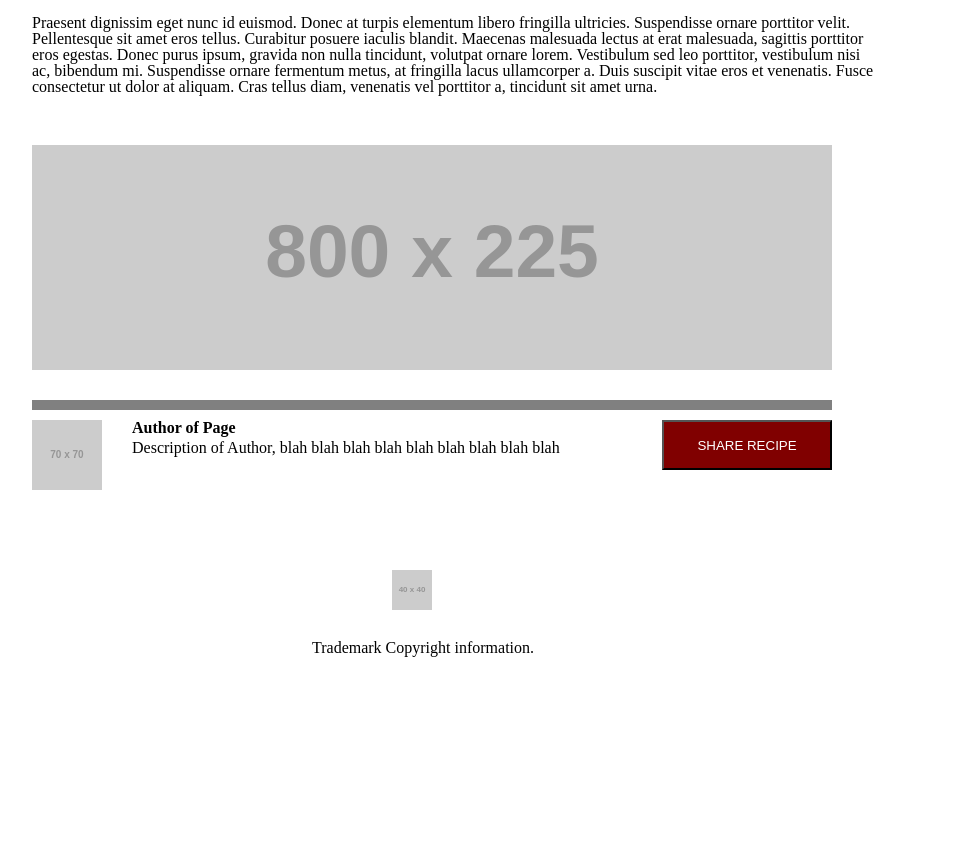
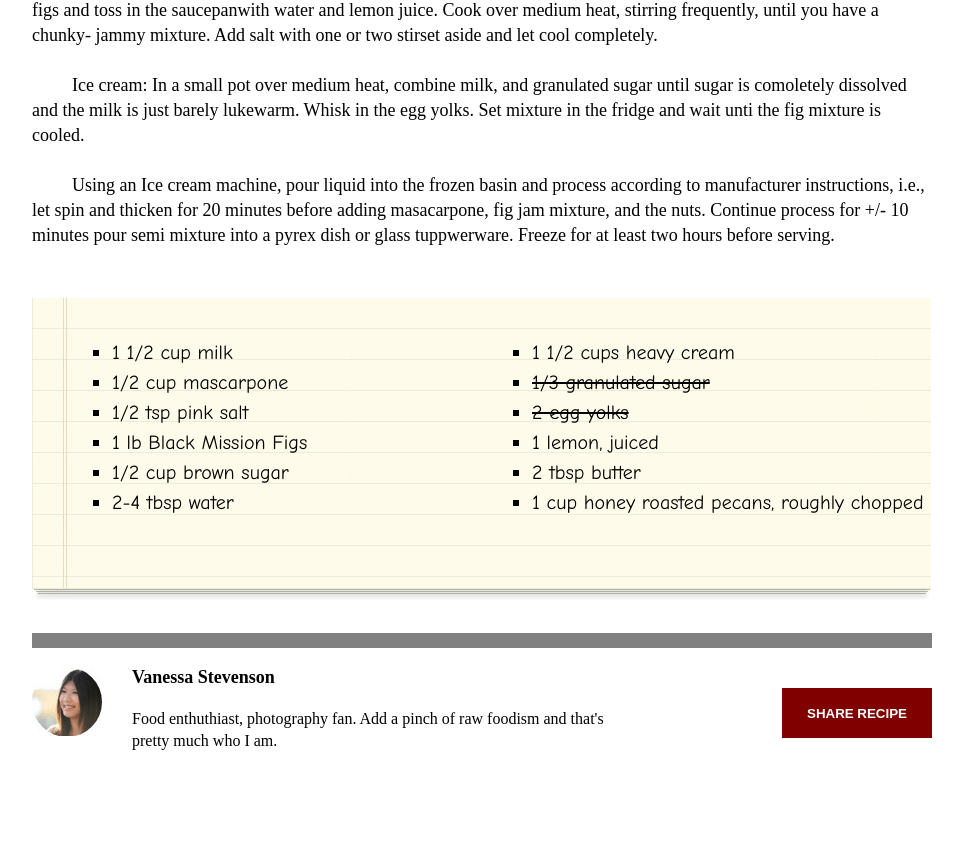
Before and after one commit to Timinis/chocolate-pizza, a plain HTML site: page index.html in a window 1280 px wide. Shown: the part 942-1784 px from the top of the page, without its empty margins (268-1231 px from the left). Before the commit the page ends 1622 px from the top, so only its background shows below. Drawn offline with Linux system fonts and the light colour scheme; placeholder pictures from the web are drawn by us.

Commit message:
fixed placeholder

```diff
--- a/index.html
+++ b/index.html
@@ -12,97 +12,99 @@
 
 <body>
     <header>
-        <img src="https://placehold.it/200x70/000">
+        <h1>Delicious</h1>
+        <h2>THE BEST FOOD BLOG ON THE WEB</h2>
+        <img id="logo" src="logo.png">
         <nav>
-            <ul>
-                <li>
+
             <a href="#">
-                        <img src="https://placehold.it/25x25/000">
+                <img src="fb-icon.png">
             </a>
-                </li>
-                <li>
+
             <a href="#">
-                        <img src="https://placehold.it/25x25/000">
+                <img src="twit-icon.png">
             </a>
-                </li>
-                <li>
+
             <a href="#">
-                        <img src="https://placehold.it/25x25/000">
+                <img src="gp-icon.png">
             </a>
-                </li>
-                <li>
+
             <a href="#">
-                        <img src="https://placehold.it/25x25/000">
+                <img src="insta-icon.png">
             </a>
-                </li>
-                <li>
+
             <a href="#">
-                        <img src="https://placehold.it/25x25/000">
+                <img src="flic-icon.png">
             </a>
-                </li>
-                <li id="small-gap">
+
             <a href="#">
-                        <img src="https://placehold.it/25x25/000">
+                <img src="pint-icon.png">
             </a>
-                </li>
-                <li>
+
             <a href="#">
-                        <img src="https://placehold.it/25x25/000">
+                <img src="rss-icon.png">
             </a>
-                </li>
-                <li>
+
             <a href="#">
-                        <img src="https://placehold.it/25x25/000">
+                <img src="mail-icon.png">
             </a>
-                </li>
-            </ul>
+
         </nav>
     </header>
     <main>
-        <h1>Content Title</h1>
-        <h2>Date/Category</h2>
-        <button>PRINT</button>
-
-        <img id="recipe-picture" src="https://placehold.it/800x450/000">
-
-
+        <h1>Chocolate Pizza</h1>
+        <h2 id="date">POSTED ON 15 DEC 2013/DESSERTS</h2>
+        <img id="printicon" src="print-icon.png">
+        <h3>PRINT</h3>
+        <img id="big-picture" src="choco-pizza.png">
         <p id="p1">
-            Lorem ipsum dolor sit amet, consectetur adipiscing elit. Vivamus dapibus odio urna. Integer fringilla sodales pharetra. Vestibulum
-            id orci purus. Integer placerat eros a condimentum euismod. Nulla condimentum risus eu urna rutrum tincidunt.Nulla
-            eu porttitor elit. Praesent auctor sapien felis, nec varius lorem vehicula at. Sed euismod porta ipsum, vitae
-            laoreet ex ullamcorper et. Sed interdum dictum dolor consectetur gravida.
-
+            For the fig swirl: Melt butter over medium heat in a saucepan. Add brown sugar and stir to dissolve. Halve all of the figs
+            and toss in the saucepanwith water and lemon juice. Cook over medium heat, stirring frequently, until you have
+            a chunky- jammy mixture. Add salt with one or two stirset aside and let cool completely.
         </p>
         <p id="p2">
-            Vestibulum sit amet condimentum velit, non aliquet ligula. In nec magna neque. Duis et risus et urna elementum aliquet lobortis
-            quis nisi. Nullam finibus hendrerit consectetur. Mauris finibus sapien a diam tincidunt, non congue libero viverra.
-            Vestibulum eu aliquet sapien, sit amet tempor metus. Nulla eu porttitor elit. Praesent auctor sapien felis, nec
-            varius lorem vehicula at. Sed euismod porta ipsum, vitae laoreet ex ullamcorper et. Sed interdum dictum dolor
-            consectetur gravida.
+            Ice cream: In a small pot over medium heat, combine milk, and granulated sugar until sugar is comoletely dissolved and the
+            milk is just barely lukewarm. Whisk in the egg yolks. Set mixture in the fridge and wait unti the fig mixture
+            is cooled.</p>
+        <p id="p3">
+            Using an Ice cream machine, pour liquid into the frozen basin and process according to manufacturer instructions, i.e., let
+            spin and thicken for 20 minutes before adding masacarpone, fig jam mixture, and the nuts. Continue process for
+            +/- 10 minutes pour semi mixture into a pyrex dish or glass tuppwerware. Freeze for at least two hours before
+            serving.
+        </p>
+        <div class=background></div>
 
-        </p>
-
-        <p id="p3">
-            Praesent dignissim eget nunc id euismod. Donec at turpis elementum libero fringilla ultricies. Suspendisse ornare porttitor
-            velit. Pellentesque sit amet eros tellus. Curabitur posuere iaculis blandit. Maecenas malesuada lectus at erat
-            malesuada, sagittis porttitor eros egestas. Donec purus ipsum, gravida non nulla tincidunt, volutpat ornare lorem.
-            Vestibulum sed leo porttitor, vestibulum nisi ac, bibendum mi. Suspendisse ornare fermentum metus, at fringilla
-            lacus ullamcorper a. Duis suscipit vitae eros et venenatis. Fusce consectetur ut dolor at aliquam. Cras tellus
-            diam, venenatis vel porttitor a, tincidunt sit amet urna.
-        </p>
-        <img id="what" src="https://placehold.it/800x225/000">
+        <div class="row1">
+            <ul>
+                <li>1 1/2 cup milk</li>
+                <li>1/2 cup mascarpone</li>
+                <li>1/2 tsp pink salt</li>
+                <li>1 lb Black Mission Figs</li>
+                <li>1/2 cup brown sugar</li>
+                <li>2-4 tbsp water</li>
+            </ul>
+        </div>
+        <div class="row2">
+            <ul>
+                <li>1 1/2 cups heavy cream</li>
+                <li id="cross1">1/3 granulated sugar</li>
+                <li id="cross2">2 egg yolks</li>
+                <li>1 lemon, juiced</li>
+                <li>2 tbsp butter</li>
+                <li>1 cup honey roasted pecans, roughly chopped</li>
+            </ul>
+        </div>
+        </ul>
+        <img id="van" src="van-pic.png">
+        <h4> Vanessa Stevenson</h4>
+        <p id="about">Food enthuthiast, photography fan. Add a pinch of raw foodism and that's pretty much who I am.</p>
+        <button>SHARE RECIPE</button>
     </main>
     <footer>
-        <img id="her" src="https://placehold.it/70x70/000">
-        <h2>Author of Page</h2>
-        <p id="description-author">Description of Author, blah blah blah blah blah blah blah blah blah</p>
-        <button>SHARE RECIPE</button>
-
-        <img id="mini-logo" src="https://placehold.it/40x40/000">
-        <p id="trademark">Trademark Copyright information.</p>
-
+        <img id="small-logo" src="small-logo.png">
+        <p> Deliciousness 2013. All Rights Reserved</p>
+        <p>Proudly published with Ghost.</p>
     </footer>
-
 </body>
 
 </html>
--- a/style.css
+++ b/style.css
@@ -1,136 +1,205 @@
 /* General Style */
 
-body {
-  font-family: 'Times New Roman', Times, serif
+header {
+  margin-top: 50px;
+  display: grid;
+  grid-template-columns: 33% 33% auto;
+  border-bottom: 15px solid gray;
+  width: 900px;
+  margin-left: 300px;
+  padding-bottom: 25px;
 }
 
-header {
-  display: grid;
-  height: 100px;
-  width: 800px;
-  grid-template-columns: 600px 250px;
-  margin-top: 20px;
-  margin-left: 300px;
-  border-bottom: 12px solid gray;
+#logo {
+  grid-column: 1;
+  grid-row: 1;
 }
 
-header img {
-  float: left;
-  margin-right: 200 px;
+header h1 {
+  grid-column: 1;
+  grid-row: 1;
+  margin-left: 50px;
+  font-size: 30px;
+  font-style: italic;
 }
 
-nav img {
-  margin: 20px 1px 0px 1px;
+header h2 {
+  grid-column: 1;
+  grid-row: 1;
+  margin-top: 35px;
+  margin-left: 50px;
+  font-size: 10px;
 }
 
-.small-gap {
-  padding-right: 3px;
+nav {
+  grid-column: 4;
+  grid-row: 1;
+  margin-left: 80px;
+  margin-top: 10px;
 }
 
 main {
+  margin-top: 50px;
   display: grid;
-  grid-template-rows: 100px 40px 465px 100px 100px 150px 275px;
-  grid-template-columns: 1150px 50px;
+  grid-template-rows: 80px 650px 100px 100px 125px 350px 200px;
+  width: 900px;
+  margin-left: 300px;
 }
 
 main h1 {
   font-family: Arial, Helvetica, sans-serif;
-  font-size: 40px;
-  margin-top: 55px;
-  margin-left: 300px;
+  font-size: 35px;
+  font-weight: bold;
+  grid-column: 1;
+  grid-row: 1;
 }
 
-main h2 {
-  grid-row: 2;
+#date {
   grid-column: 1;
-  margin-left: 300px;
+  grid-row: 1;
+  margin-top: 37px;
+  font-size: 12px;
+  font-family: Arial, Helvetica, sans-serif;
   color: gray;
-  font-family: Arial, Helvetica, sans-serif;
 }
 
-#recipe-picture {
-  grid-row: 3;
+#printicon {
   grid-column: 1;
-  margin-left: 300px;
+  grid-row: 1;
+  margin-top: 37px;
+  margin-left: 850px;
 }
 
-p {
-  margin-top: 20px;
-  margin-bottom: 0px;
+h3 {
+  grid-column: 1;
+  grid-row: 1;
+  margin-top: 37px;
+  font-size: 12px;
+  font-family: Arial, Helvetica, sans-serif;
+  color: gray;
+  margin-left: 865px;
+}
+
+main p {
+  text-indent: 40px;
+  line-height: 1.4;
+  font-size: 18px;
+}
+
+#big-picture {
+  grid-row: 2;
 }
 
 #p1 {
-  grid-row: 4;
-  grid-column: 1;
-  margin-left: 300px;
+  grid-row: 3;
+  width: 900px;
 }
 
 #p2 {
-  grid-row: 5;
-  grid-column: 1;
-  margin-left: 300px;
+  grid-row: 4;
+  width: 900px;
 }
 
 #p3 {
+  grid-row: 5;
+  width: 900px;
+}
+
+.background {
+  background-image: url("list-bg.png");
+  background-repeat: no-repeat;
   grid-row: 6;
   grid-column: 1;
-  margin-left: 300px;
+  border-bottom: 15px solid gray;
+  width: 900px;
 }
 
-#what {
+.row1 {
+  grid-row: 6;
+  grid-column: 1;
+  font-family: "Comic Sans MS", cursive, sans-serif;
+  list-style-type: square;
+  margin-left: 80px;
+  margin-top: 40px;
+  line-height: 1.5;
+  font-size: 20px;
+}
+
+.row1 ul {
+  list-style-type: square;
+}
+
+.row2 {
+  grid-row: 6;
+  grid-column: 1;
+  font-family: "Comic Sans MS", cursive, sans-serif;
+  list-style-type: square;
+  margin-left: 500px;
+  margin-top: 40px;
+  line-height: 1.5;
+  font-size: 20px;
+  width: 400px;
+}
+
+.row2 ul {
+  list-style-type: square;
+}
+
+#cross1 {
+  text-decoration: line-through;
+}
+
+#cross2 {
+  text-decoration: line-through;
+}
+
+#van {
   grid-row: 7;
   grid-column: 1;
-  margin-left: 300px;
-  border-bottom: 10px solid gray;
-  padding-bottom: 30px;
+  margin-top: 20px;
+}
+
+h4 {
+  grid-row: 7;
+  grid-column: 1;
+  margin-top: 20px;
+  margin-left: 100px;
+  font-size: 18px;
+  font-weight: bold;
+}
+
+#about {
+  font-size: 15px;
+  grid-row: 7;
+  grid-column: 1;
+  margin-top: 60px;
+  margin-left: 100px;
+  font-size: 16px;
+  width: 500px;
+  text-indent: 0px;
 }
 
 main button {
-  grid-column: 2;
-  grid-row: 1;
-  height: 10px;
-  margin-top: 100px;
+  grid-row: 7;
+  grid-column: 1;
+  margin-top: 40px;
+  margin-left: 750px;
+  font-weight: bold;
+  height: 50px;
+  width: 150px;
+  background-color: maroon;
+  color: white;
+  border: none;
 }
 
 footer {
   display: grid;
-  grid-template-columns: 400px 530px 100px;
-  grid-template-rows: 100px 100px 60px;
+  grid-template-rows: 80px 20px 20px;
+  width: 900px;
+  margin-left: 300px;
+  text-align: center;
 }
 
-#her {
-  grid-column: 1;
-  grid-row: 1;
-  margin-left: 300px;
+#small-logo {
+  margin-left: 440px;
 }
-
-footer h2 {
-  font-weight: bold;
-  grid-column: 2;
-  grid-row: 1;
-}
-
-#description-author {
-  grid-column: 2;
-  grid-row: 1;
-}
-
-footer button {
-  background-color: maroon;
-  color: white;
-  height: 50px;
-  width: 170px
-}
-
-#mini-logo {
-  grid-column: 2;
-  grid-row: 2;
-  margin-left: 260px;
-  margin-top: 50px;
-}
-
-#trademark {
-  grid-column: 2;
-  grid-row: 3;
-  margin-left: 180px;
-}
```
Also changed, not shown: print-icon.png (added). Lines whose indentation alone changed are shown as unchanged.
